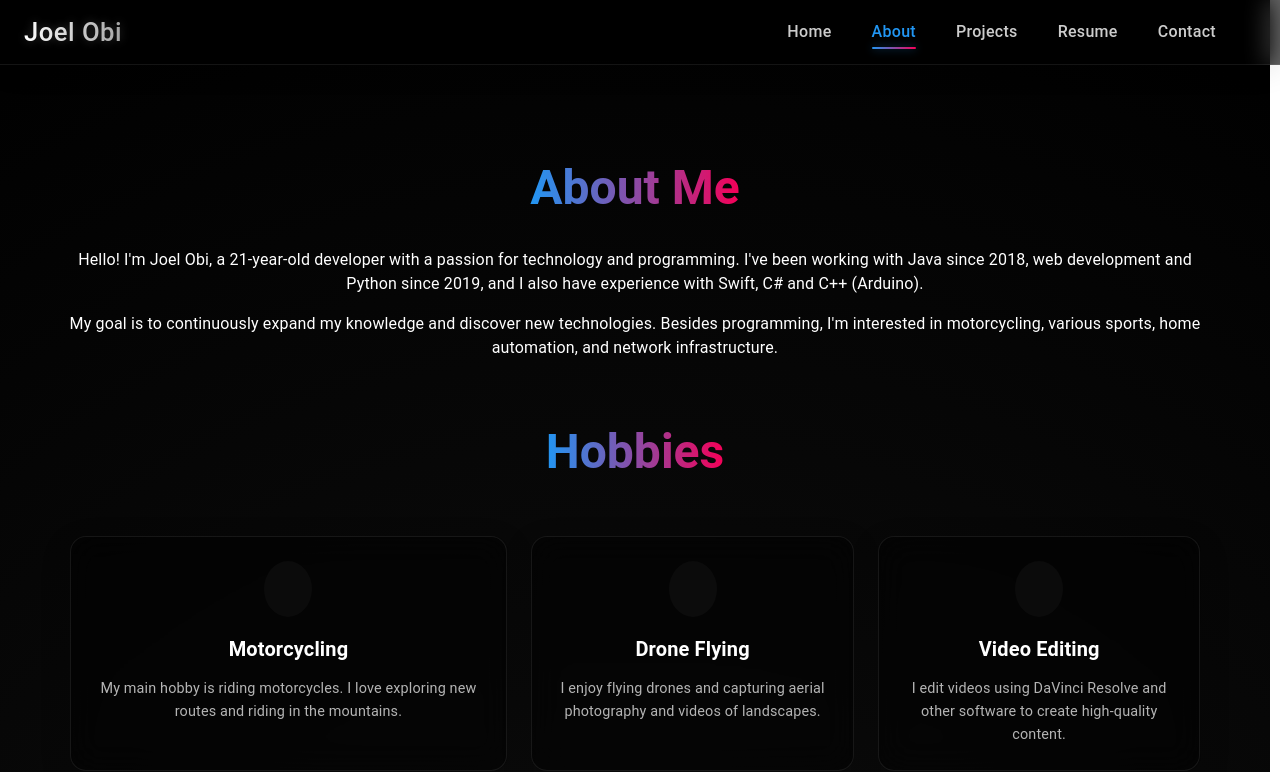
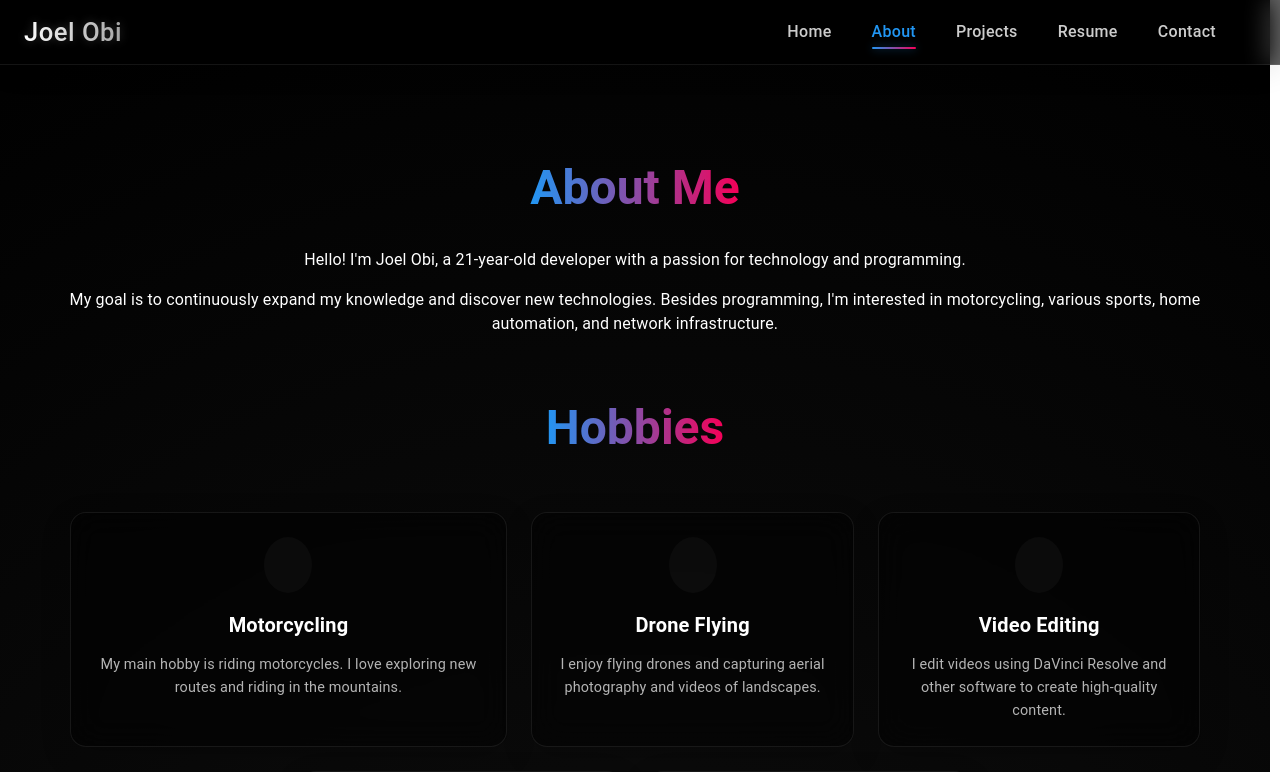
Before and after one commit to EinCloudy/portfolio, a React (Vite) app: page /about in a window 1280 px wide. Shown: the top 772 px of the page. Built offline with nearby package versions, Linux system fonts and the light colour scheme; some icons are missing.

Commit message:
some cleaning up

```diff
--- a/src/pages/About.tsx
+++ b/src/pages/About.tsx
@@ -245,8 +245,6 @@ const About = () => {
         </Typography>
         <Typography variant="body1" paragraph>
           Hello! I'm Joel Obi, a 21-year-old developer with a passion for technology and programming.
-          I've been working with Java since 2018, web development and Python since 2019, and I also have
-          experience with Swift, C# and C++ (Arduino).
         </Typography>
         <Typography variant="body1" paragraph>
           My goal is to continuously expand my knowledge and discover new technologies.
```
